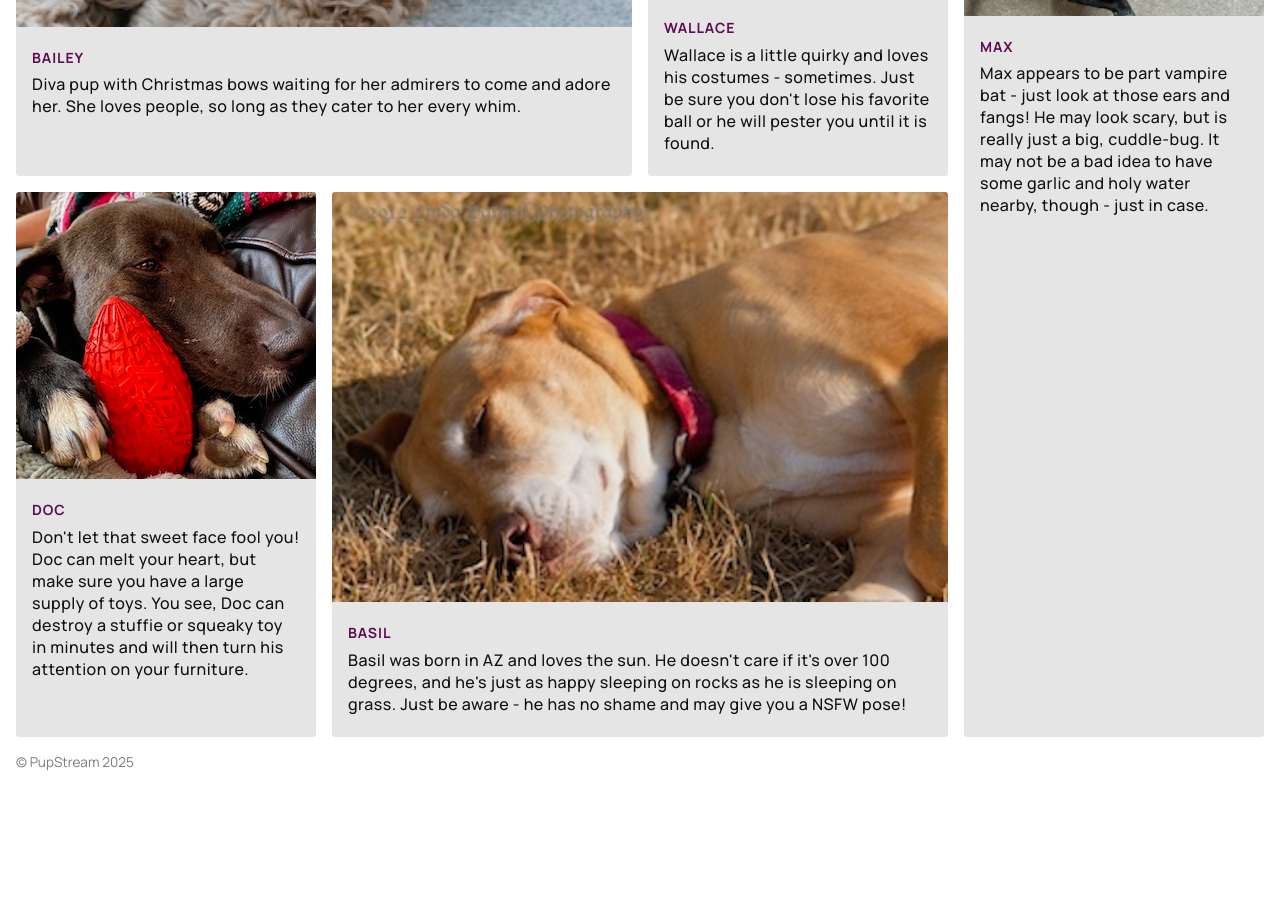
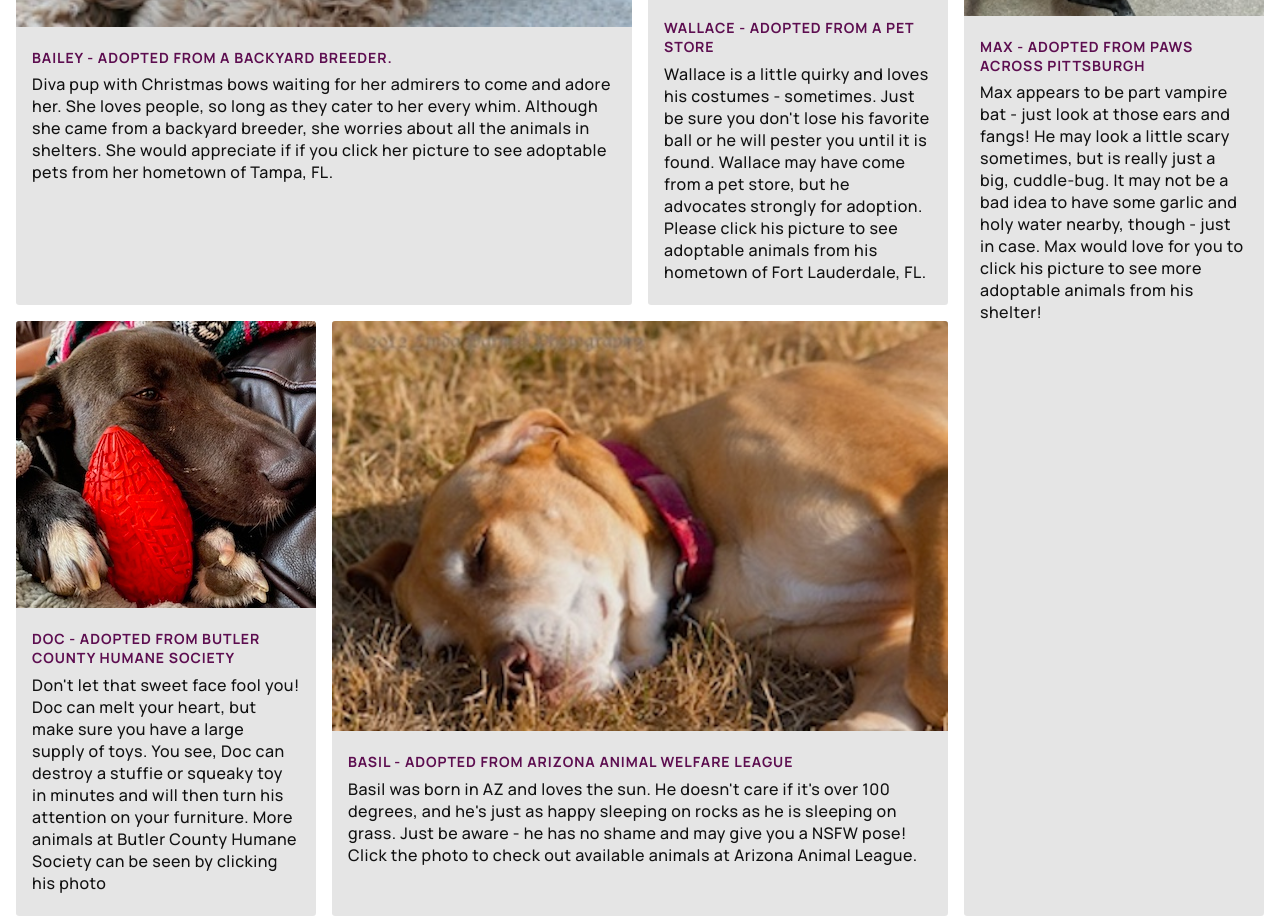
Before and after one commit to pirate032/PupStream-CSS-Grid-Lesson, a website built with Vite: page index.html in a window 1280 px wide. Shown: the part 456-1375 px from the top of the page. Before the commit the page ends 1243 px from the top, so only its background shows below. Built offline with nearby package versions, Linux system fonts and the light colour scheme.

Commit message:
Update index.html

```diff
--- a/index.html
+++ b/index.html
@@ -13,76 +13,88 @@
 
 	<body>
 		<header class="site-header">
-			<h1>PupStream</h1>
+			<h1>PupStream - Successful Adoptions</h1>
 		</header>
 		<main>
-			<a href="/crystals-stabilise-quantum-computers.html"
+			<a href="https://humanesocietytampa.org"  target='_blank'
 				class="bailey"
 				aria-label="A diva Cocker Spaniel">
 				<article>
 					<img src="images/bailey.jpeg"
 						alt="A tan Cocker Spaniel with Christmas bows">
 					<header class="article-header">
-						<h2>Bailey</h2>
+						<h2>Bailey - Adopted from a backyard breeder.</h2>
 						<h3>Diva pup with Christmas bows waiting for her admirers to come and adore her.
-							She loves people, so long as they cater to her every whim.</h3>
+							She loves people, so long as they cater to her every whim.  Although she came
+							from a backyard breeder, she worries about all the animals in shelters.  She
+							would appreciate if if you click her picture to see adoptable pets from her
+							hometown of Tampa, FL.
+						</h3>
 					</header>
 				</article>
 			</a>
-			<a href="/plastic-eating-enzymes.html"
+			<a href="https://humanebroward.com"  target='_blank'
 				class="wallace"
 				aria-label="Chocolate Cocker Spaniel dressed as lobster">
 				<article>
 					<img src="images/wallace.jpeg"
 						alt="Chocolate Cocker Spaniel in lobster costume">
 					<header class="article-header">
-						<h2>Wallace</h2>
+						<h2>Wallace - Adopted from a pet store</h2>
 						<h3>Wallace is a little quirky and loves his costumes - sometimes.
-							Just be sure you don't lose his favorite ball or he will pester you until it is found.</h3>
+							Just be sure you don't lose his favorite ball or he will pester you until it is found.
+							Wallace may have come from a pet store, but he advocates strongly for adoption.
+							Please click his picture to see adoptable animals from his hometown of Fort Lauderdale, FL.
+						</h3>
 					</header>
 				</article>
 			</a>
-			<a href="/origins-universe-asteroid.html"
+			<a href="https://www.pawsacrosspittsburgh.com"  target='_blank'
 				class="max"
 				aria-label="Black, upside-down dog with bat ears and vampire fangs">
 				<article>
 					<img src="images/max.jpeg"
 						alt="Black, upside-down dog">
 					<header class="article-header">
-						<h2>Max</h2>
+						<h2>Max - Adopted from Paws Across Pittsburgh</h2>
 						<h3>Max appears to be part vampire bat - just look at those ears and fangs!
-							He may look scary, but is really just a big, cuddle-bug.
-							It may not be a bad idea to have some garlic and holy water nearby, though - just in case.</h3>
+							He may look a little scary sometimes, but is really just a big, cuddle-bug.
+							It may not be a bad idea to have some garlic and holy water nearby, though - just in case.
+							Max would love for you to click his picture to see more adoptable animals from his shelter!
+						</h3>
 					</header>
 				</article>
 			</a>
-			<a href="/physics-unified-theory-failed.html"
+			<a href="https://butlercountyhs.org"  target='_blank'
 				class="doc"
 				aria-label="Chocolate dog sleeping with his favorite football.">
 				<article>
 					<img src="images/doc.jpeg"
 						alt="Chocolate dog with white toes, sleeping with his favorite football.">
 					<header class="article-header">
-						<h2>Doc</h2>
+						<h2>Doc - Adopted from Butler County Humane Society</h2>
 						<h3>Don't let that sweet face fool you!
 							Doc can melt your heart, but make sure you have a large supply of toys.
 							You see, Doc can destroy a stuffie or squeaky toy in minutes and will then
-							turn his attention on your furniture.
+							turn his attention on your furniture.  More animals at Butler County Humane Society
+							can be seen by clicking his photo
 						</h3>
 					</header>
 				</article>
 			</a>
-			<a href="/inhalable-nanoparticles-medical-breakthrough.html"
+			<a href="https://aawl.org"  target='_blank'
 				class="basil"
 				aria-label="Tan dog sleeping in the sun">
 				<article>
 					<img src="images/basil.jpeg"
 						alt="A tan dog sleeping in the sun">
 					<header class="article-header">
-						<h2>Basil</h2>
+						<h2>Basil - Adopted from Arizona Animal Welfare League</h2>
 						<h3>Basil was born in AZ and loves the sun.  He doesn't care if it's over 100 degrees,
 							and he's just as happy sleeping on rocks as he is sleeping on grass.  Just be
-							aware - he has no shame and may give you a NSFW pose!</h3>
+							aware - he has no shame and may give you a NSFW pose!
+							Click the photo to check out available animals at Arizona Animal League.
+						</h3>
 					</header>
 				</article>
 			</a>
```
